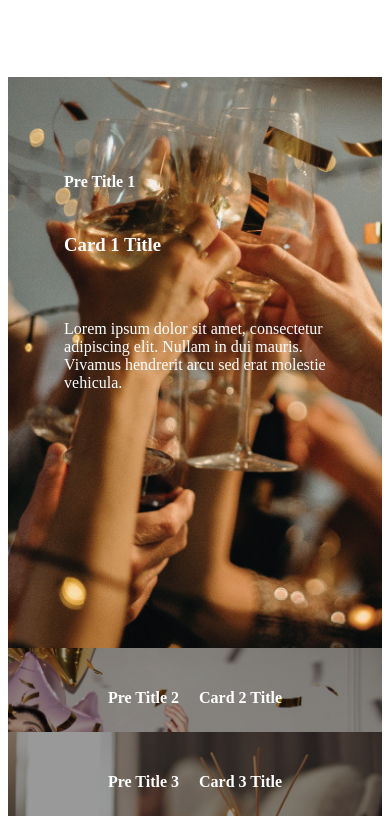
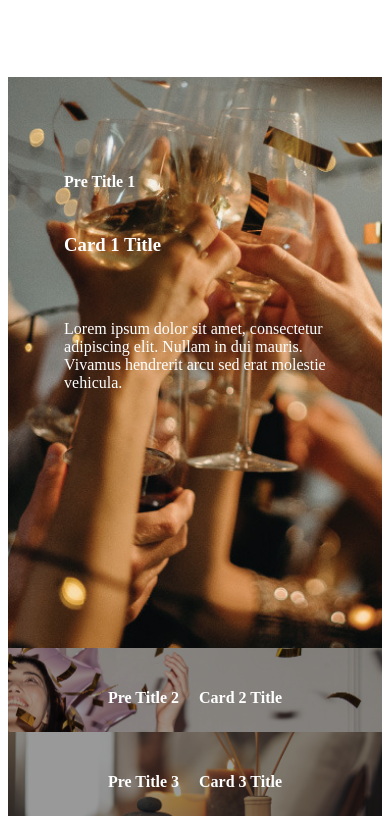
Before and after one commit to mhaidarhanif/css-debug, a plain HTML site: page index.html in a window 390 px wide. Shown: the part 163-987 px from the top of the page. Drawn offline with Linux system fonts and the light colour scheme.

Commit message:
adjust bg position when collapsed

```diff
--- a/styles.css
+++ b/styles.css
@@ -172,7 +172,7 @@
   .on-mobile-block .hover-cards-wrapper.mobile-only .accordions .accordion {
     height: 84px;
     transition: all 0.5s cubic-bezier(0.4, 0, 0.2, 1);
-    background-position: left top;
+    background-position: left -50px;
     background-size: 100%;
     background-repeat: no-repeat;
     position: relative;
```
